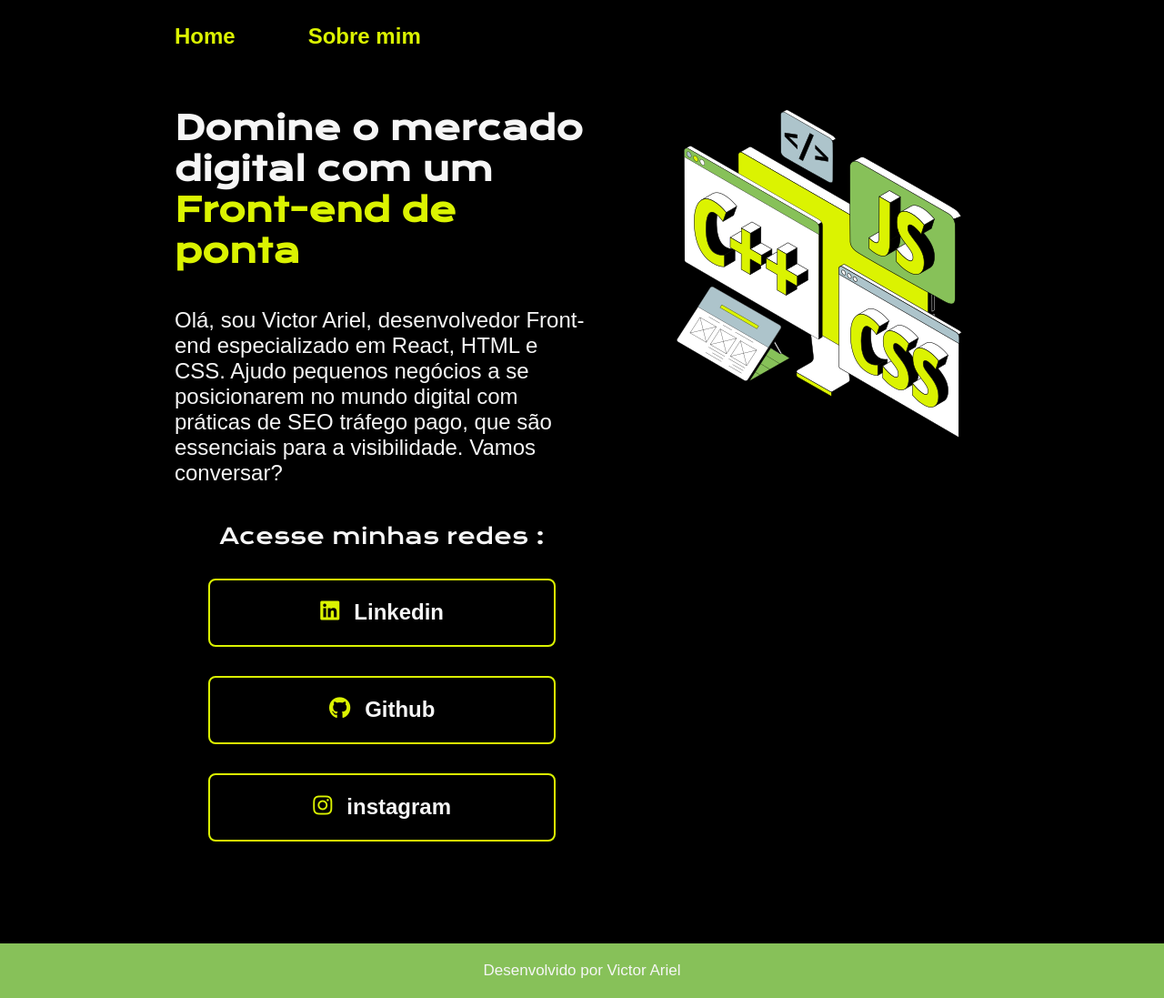
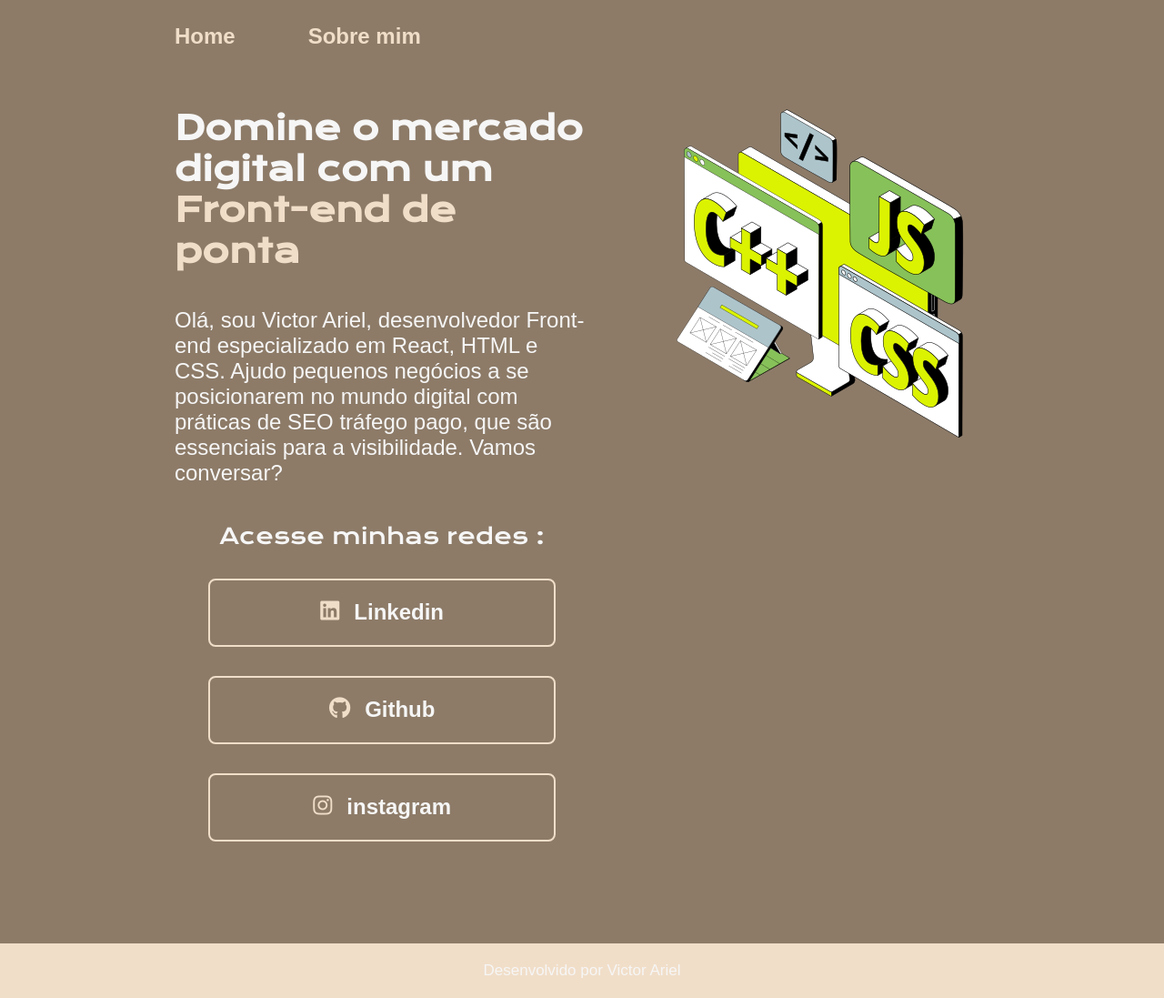
Before and after one commit to victorarielima/Portifolio, a plain HTML site: page index.html in a window 1280 px wide. Shown: the whole page at 91% size. Drawn offline with nearby package versions, Linux system fonts and the light colour scheme.

Commit message:
variaveis

```diff
--- a/styles/styles.css
+++ b/styles/styles.css
@@ -7,10 +7,19 @@
 
 }
 
+:root{
+    --cor-primaria: #8D7B68;
+    --cor-secundaria: #F6F6F6;
+    --cor-terciaria:#F1DEC9;
+
+    --fonte-principal:"Krona One", sans-serif;
+    --fonte-secundaria:"Montserrat", sans-serif;
+}
+
 body {
     box-sizing: border-box;
-    background-color: #000000;
-    color: #F6F6F6;
+    background-color: var(--cor-primaria);
+    color:var(--cor-secundaria);
 }
 
 img{
@@ -18,7 +27,7 @@ img{
 }
 
 .titulo-destaque {
-    color:#dbf301
+    color:var(--cor-terciaria)
 }
 
 .apresentacao {
@@ -38,12 +47,12 @@ img{
 
 .titulo{
     font-size:36px;
-    font-family: "Krona One", sans-serif;
+    font-family: var(--fonte-principal);
 }
 
 .paragrafo{
     font-size: 24px;
-    font-family: "Montserrat", sans-serif;
+    font-family: var(--fonte-secundaria);
 }
 
 
@@ -57,7 +66,7 @@ img{
 }
 
 .subtitulo{
-    font-family:"krona One", sans-serif;
+    font-family:var(--fonte-principal);
     font-weight:400;
     font-size:24px;
 }
@@ -72,9 +81,9 @@ img{
     font-weight: 600;
     padding: 21.5px 0px;
     text-decoration:none;
-    color: #F6F6F6;
-    font-family: "Montserrat", sans-serif;
-    border: #dbf301 2px solid;
+    color:var(--cor-secundaria);
+    font-family:var(--fonte-secundaria);
+    border: var(--cor-terciaria) 2px solid;
     transition: 0.3s;
 
 }
@@ -84,16 +93,16 @@ img{
 }
 
 i{
-    color:#dbf301 ;
+    color:var(--cor-terciaria) ;
 }
 
 .rodape{
-    background-color:#87c159;
-    color: #F6F6F6;
+    background-color:var(--cor-terciaria);
+    color: var(--cor-secundaria);
     padding: 20px;
     justify-content: center;
     text-align: center;
-    font-family: "Montserrat", sans-serif;
+    font-family: var(--fonte-secundaria);
     font-size: 17px;
     font-weight:400;
 
@@ -109,9 +118,9 @@ i{
 }
 
 .conteudo_nav{
-    color: #dbf301;
+    color:var(--cor-terciaria);
     text-decoration: none;
-    font-family: "Montserrat", sans-serif;
+    font-family:var(--fonte-secundaria);
     font-size: 24px;
     font-weight: 600;
 }
```
